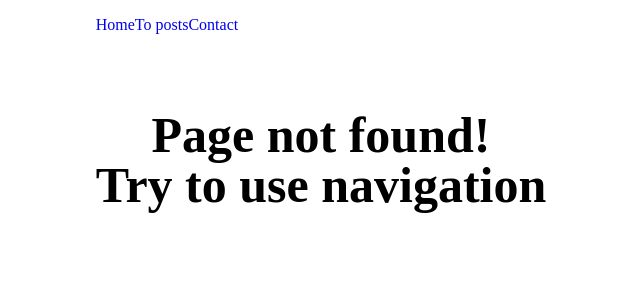
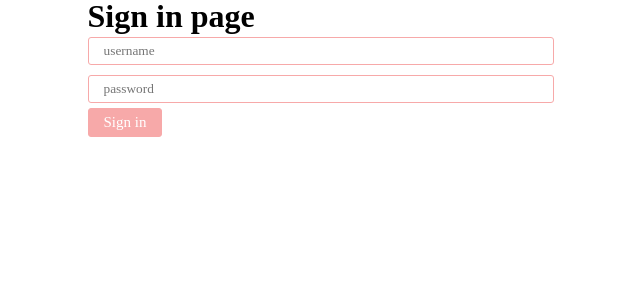
Before and after one commit to 781calmstate/coffeehub, a React (Create React App) app: page /login in a window 1280 px wide. Before the commit this address had no page. Shown: the top 300 px of the page, without its empty margins (319-959 px from the left). Built offline with nearby package versions, Linux system fonts and the light colour scheme.

Commit message:
added login page and  implemented access for registered and unregistered users

```diff
--- a/src/App.js
+++ b/src/App.js
@@ -1,13 +1,32 @@
-import React from 'react';
+import React, { useEffect, useState } from 'react';
 import { BrowserRouter } from 'react-router-dom';
 import AppRouter from './components/AppRouter';
+import { AuthContext } from './context';
 import './styles/app.css';
 
 const App = () => {
+  const [isAuth, setIsAuth] = useState(false);
+  const [isLoading, setLoading] = useState(true);
+
+  useEffect(() => {
+    if (localStorage.getItem('auth')) {
+      setIsAuth(true);
+    }
+    setLoading(false);
+  }, []);
+
   return (
-    <BrowserRouter>
-      <AppRouter />
-    </BrowserRouter>
+    <AuthContext.Provider
+      value={{
+        isAuth,
+        setIsAuth,
+        isLoading,
+      }}
+    >
+      <BrowserRouter>
+        <AppRouter />
+      </BrowserRouter>
+    </AuthContext.Provider>
   );
 };
 
--- /dev/null
+++ b/src/Pages/Login.jsx
@@ -0,0 +1,26 @@
+import React, { useContext } from 'react';
+import { AuthContext } from '../context';
+import MyButton from '../UI/button/MyButton';
+import MyInput from '../UI/input/MyInput';
+
+const Login = () => {
+  const { isAuth, setIsAuth } = useContext(AuthContext);
+  const login = (event) => {
+    event.preventDefault();
+    setIsAuth(true);
+    localStorage.setItem('auth', 'true');
+  };
+
+  return (
+    <div>
+      <h1>Sign in page</h1>
+      <form onSubmit={login}>
+        <MyInput type="text" placeholder="username" />
+        <MyInput type="password" placeholder="password" />
+        <MyButton>Sign in</MyButton>
+      </form>
+    </div>
+  );
+};
+
+export default Login;
--- a/src/Pages/PostIdPage.jsx
+++ b/src/Pages/PostIdPage.jsx
@@ -32,7 +32,7 @@ const PostIdPage = () => {
           <h1>
             {post.id}. {post.title}
           </h1>
-          <p>{post.body}</p>
+          <div>{post.body}</div>
         </div>
       )}
       {isComsLoading ? (
@@ -41,14 +41,14 @@ const PostIdPage = () => {
         <div>
           <h1>Comments:</h1>
           {/* decompose */}
-          <p>
+          <div>
             {coms.map((comm) => (
-              <div>
+              <div key={comm.id}>
                 <h3>{comm.email}</h3>
                 <div>{comm.body}</div>
               </div>
             ))}
-          </p>
+          </div>
         </div>
       )}
     </div>
--- a/src/UI/navbar/Navbar.jsx
+++ b/src/UI/navbar/Navbar.jsx
@@ -1,10 +1,19 @@
-import React from 'react';
+import React, { useContext } from 'react';
 import { Link, Outlet } from 'react-router-dom';
+import { AuthContext } from '../../context';
+import MyButton from '../button/MyButton';
 
 const Navbar = () => {
+  const { isAuth, setIsAuth } = useContext(AuthContext);
+
+  const logout = () => {
+    setIsAuth(false);
+    localStorage.removeItem('auth');
+  };
   return (
     <div>
       <nav className="navbar">
+        <MyButton onClick={logout}>Sign out</MyButton>
         <ul className="navbar__links">
           <li>
             <Link to="/">Home</Link>
--- a/src/components/AppRouter.jsx
+++ b/src/components/AppRouter.jsx
@@ -1,22 +1,31 @@
-import React from 'react';
-import { Route, Routes } from 'react-router-dom';
-import Contact from '../Pages/Contact';
-import ErrorPage from '../Pages/ErrorPage';
-import HomePage from '../Pages/HomePage';
-import PostIdPage from '../Pages/PostIdPage';
-import PostPage from '../Pages/PostPage';
+import React, { useContext } from 'react';
+import { Navigate, Route, Routes } from 'react-router-dom';
+import { AuthContext } from '../context';
+import { privateRoutes, publicRoutes } from '../routes/router';
+import Loader from '../UI/loader/Loader';
 import Navbar from '../UI/navbar/Navbar';
 
 const AppRouter = () => {
-  return (
+  const { isAuth, isLoading } = useContext(AuthContext);
+
+  if (isLoading) {
+    return <Loader />;
+  }
+  return isAuth ? (
     <Routes>
-      <Route path="/" element={<Navbar />}>
-        <Route index element={<HomePage />} />
-        <Route path="posts" element={<PostPage />} />
-        <Route path="posts/:id" element={<PostIdPage />} />
-        <Route path="contact" element={<Contact />} />
-        <Route path="*" element={<ErrorPage />} />
+      <Route element={<Navbar />}>
+        {privateRoutes.map((route) => (
+          <Route key={route.element} path={route.path} element={<route.element />} />
+        ))}
       </Route>
+      isAuth ? <Route path="/login" element={<Navigate to="/" replace />} />
+    </Routes>
+  ) : (
+    <Routes>
+      {publicRoutes.map((route) => (
+        <Route key={route.element} path={route.path} element={<route.element />} />
+      ))}
+      <Route path="/*" element={<Navigate to="/login" replace />} />
     </Routes>
   );
 };
--- /dev/null
+++ b/src/context/index.js
@@ -0,0 +1,3 @@
+import { createContext } from 'react';
+
+export const AuthContext = createContext(null);
--- /dev/null
+++ b/src/routes/router.js
@@ -0,0 +1,16 @@
+import Contact from '../Pages/Contact';
+import ErrorPage from '../Pages/ErrorPage';
+import HomePage from '../Pages/HomePage';
+import Login from '../Pages/Login';
+import PostIdPage from '../Pages/PostIdPage';
+import PostPage from '../Pages/PostPage';
+
+export const privateRoutes = [
+  { path: '/', element: HomePage },
+  { path: '/posts', element: PostPage },
+  { path: '/posts/:id', element: PostIdPage },
+  { path: '/contact', element: Contact },
+  { path: '/*', element: ErrorPage },
+];
+
+export const publicRoutes = [{ path: '/login', element: Login }];
```
